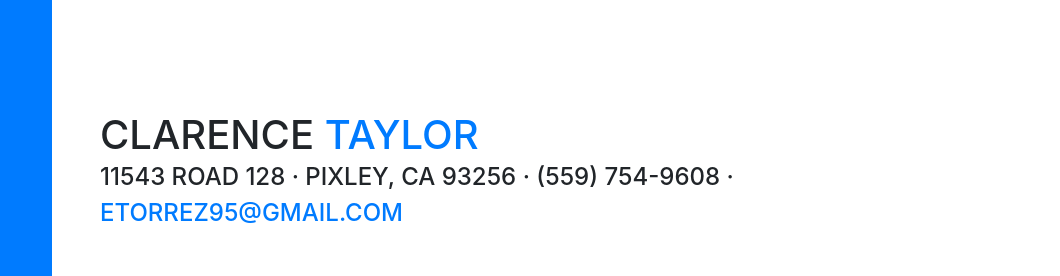
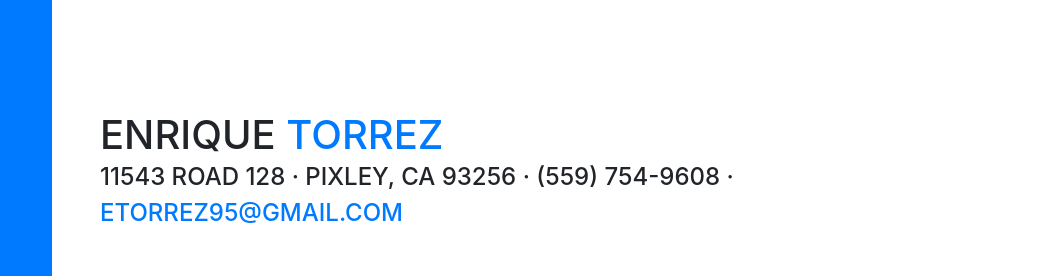
Before and after one commit to etorr/devsite, a website with bundled scripts: page index.html in a window 1280 px wide. Shown: the part 125-401 px from the top of the page, 220-1280 px from the left. Built offline with nearby package versions, Linux system fonts and the light colour scheme; a web font is replaced by a local one.

Commit message:
update website

```diff
--- a/index.html
+++ b/index.html
@@ -63,8 +63,8 @@
 
       <section class="resume-section p-3 p-lg-5 d-flex d-column" id="about">
         <div class="my-auto">
-          <h1 class="mb-0">Clarence
-            <span class="text-primary">Taylor</span>
+          <h1 class="mb-0">Enrique
+            <span class="text-primary">Torrez</span>
           </h1>
           <div class="subheading mb-5">11543 Road 128 · Pixley, CA 93256 · (559) 754-9608 ·
             <a href="mailto:name@email.com">etorrez95@gmail.com</a>
```
Also changed, not shown: img/IMG_20170602_125918.jpg (added), 2 other files.
